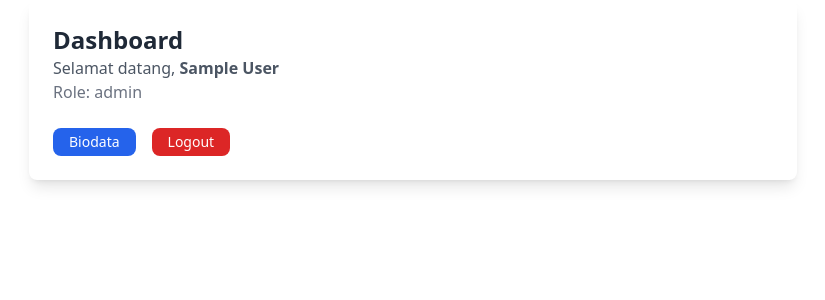
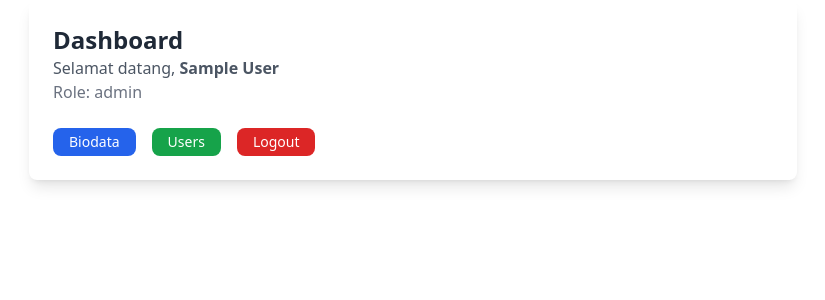
Before and after one commit to Nabilfadilah/authentication, a React (Vite) app in the folder frontend/: page /dashboard in a window 1280 px wide. Shown: the top 300 px of the page, without its empty margins (227-1052 px from the left). Built offline with nearby package versions, Linux system fonts and the light colour scheme; sample sign-in values are in the browser's storage.

Commit message:
Menambah kondisi untuk menampilkan link user list

```diff
--- a/frontend/src/pages/Dashboard.jsx
+++ b/frontend/src/pages/Dashboard.jsx
@@ -32,6 +32,15 @@ const Dashboard = () => {
           Biodata
         </Link>
 
+        {user.role === "admin" && (
+          <Link
+            to="/users"
+            className="bg-green-600 text-white text-sm px-4 py-1 rounded-lg hover:bg-green-700 transition duration-200"
+          >
+            Users
+          </Link>
+        )}
+
         <button
           onClick={handleLogout}
           className="bg-red-600 text-white text-sm px-4 py-1 rounded-lg hover:bg-red-700 transition duration-200"
```
